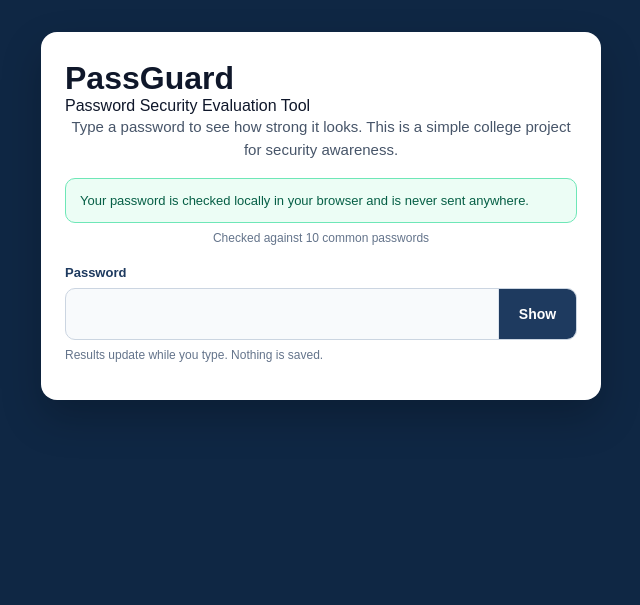
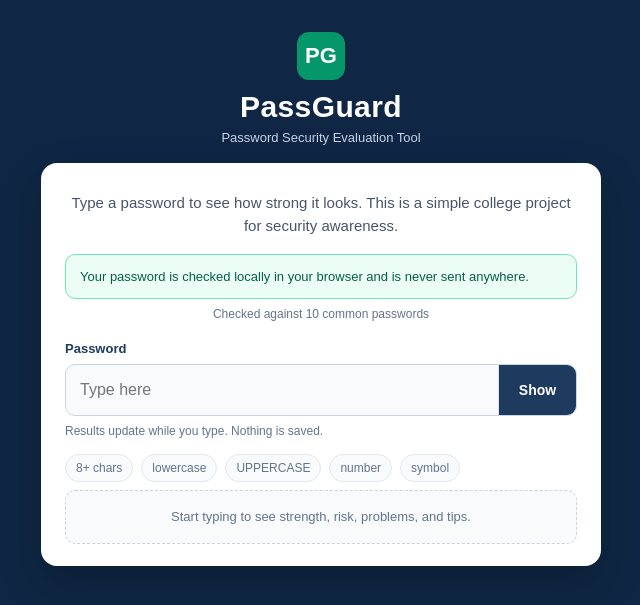
Before and after one commit to theashokjagarwal/CyberRotPasswordSecurity, a Flask app: page / in a window 1280 px wide. Shown: the top 605 px of the page, without its empty margins (319-959 px from the left). Run offline with Flask 3, Linux system fonts and the light colour scheme.

Commit message:
Update index.html

```diff
--- a/templates/index.html
+++ b/templates/index.html
@@ -8,9 +8,13 @@
 </head>
 <body>
     <div class="wrap">
-        <div class="card">
+        <div class="brand">
+            <div class="logo">PG</div>
             <h1>PassGuard</h1>
             <span class="tag">Password Security Evaluation Tool</span>
+        </div>
+
+        <div class="card">
             <p class="desc">Type a password to see how strong it looks. This is a simple college project for security awareness.</p>
 
             <p class="privacy">Your password is checked locally in your browser and is never sent anywhere.</p>
@@ -18,12 +22,23 @@
 
             <label for="pwd">Password</label>
             <div class="row">
-                <input id="pwd" type="password" autocomplete="off" spellcheck="false">
+                <input id="pwd" type="password" autocomplete="off" spellcheck="false" placeholder="Type here">
                 <button type="button" id="toggleBtn">Show</button>
             </div>
             <p class="hint">Results update while you type. Nothing is saved.</p>
 
+            <div class="checks">
+                <span id="chipLen" class="chip">8+ chars</span>
+                <span id="chipLow" class="chip">lowercase</span>
+                <span id="chipUp" class="chip">UPPERCASE</span>
+                <span id="chipNum" class="chip">number</span>
+                <span id="chipSym" class="chip">symbol</span>
+            </div>
+
+            <p id="empty" class="empty">Start typing to see strength, risk, problems, and tips.</p>
+
             <div id="results" class="results">
+                <div class="score-box">
                     <div class="score-line">
                         <span>Score</span>
                         <strong id="scoreText">0 / 100</strong>
@@ -31,18 +46,23 @@
                     <div class="bar-bg">
                         <div id="bar" class="bar"></div>
                     </div>
-
                     <div class="meta">
                         <span id="strengthBadge" class="badge">Strength: -</span>
                         <span id="riskBadge" class="badge">Risk: -</span>
                     </div>
+                </div>
 
+                <div class="cols">
+                    <div class="panel">
                         <h2>Problems detected</h2>
                         <ul id="problems"></ul>
                         <p id="noProblems" class="ok-text" style="display:none;">No major problems found.</p>
-
+                    </div>
+                    <div class="panel">
                         <h2>Suggestions</h2>
                         <ul id="tips"></ul>
+                    </div>
+                </div>
 
                 <p class="note">This is an educational estimate, not a scientifically exact measurement. Use it to learn, not as a guarantee.</p>
             </div>
@@ -65,6 +85,12 @@
         var problemsBox = document.getElementById("problems");
         var tipsBox = document.getElementById("tips");
         var noProblems = document.getElementById("noProblems");
+        var emptyBox = document.getElementById("empty");
+        var chipLen = document.getElementById("chipLen");
+        var chipLow = document.getElementById("chipLow");
+        var chipUp = document.getElementById("chipUp");
+        var chipNum = document.getElementById("chipNum");
+        var chipSym = document.getElementById("chipSym");
 
         function toggleShow() {
             if (pwd.type === "password") {
@@ -169,79 +195,35 @@
 
         function getScore(p, problems) {
             var score = 0;
-
-            if (p.length >= 8) {
-                score = score + 20;
+            if (p.length >= 8) { score = score + 20; }
+            if (p.length >= 12) { score = score + 15; }
+            if (p.length >= 16) { score = score + 10; }
+            if (hasLower(p)) { score = score + 10; }
+            if (hasUpper(p)) { score = score + 10; }
+            if (hasNumber(p)) { score = score + 10; }
+            if (hasSpecial(p)) { score = score + 15; }
+            if (checkRepeat(p) !== "") { score = score - 15; }
+            if (checkSequence(p) !== "") { score = score - 15; }
+            if (checkPredictable(p) !== "") { score = score - 15; }
+            if (p.length < 8) { score = score - 20; }
+            if (score < 0) { score = 0; }
+            if (score > 100) { score = 100; }
+            if (checkCommon(p) !== "") {
+                if (score > 10) { score = 10; }
             }
-            if (p.length >= 12) {
-                score = score + 15;
-            }
-            if (p.length >= 16) {
-                score = score + 10;
-            }
-
-            if (hasLower(p)) {
-                score = score + 10;
-            }
-            if (hasUpper(p)) {
-                score = score + 10;
-            }
-            if (hasNumber(p)) {
-                score = score + 10;
-            }
-            if (hasSpecial(p)) {
-                score = score + 15;
-            }
-
-            if (checkRepeat(p) !== "") {
-                score = score - 15;
-            }
-            if (checkSequence(p) !== "") {
-                score = score - 15;
-            }
-            if (checkPredictable(p) !== "") {
-                score = score - 15;
-            }
-            if (p.length < 8) {
-                score = score - 20;
-            }
-
-            if (score < 0) {
-                score = 0;
-            }
-            if (score > 100) {
-                score = 100;
-            }
-
-            if (checkCommon(p) !== "") {
-                if (score > 10) {
-                    score = 10;
-                }
-            }
-
             return score;
         }
 
         function strengthName(score) {
-            if (score < 25) {
-                return "Very Weak";
-            }
-            if (score < 50) {
-                return "Weak";
-            }
-            if (score < 75) {
-                return "Medium";
-            }
+            if (score < 25) { return "Very Weak"; }
+            if (score < 50) { return "Weak"; }
+            if (score < 75) { return "Medium"; }
             return "Strong";
         }
 
         function riskName(score) {
-            if (score < 50) {
-                return "High";
-            }
-            if (score < 75) {
-                return "Medium";
-            }
+            if (score < 50) { return "High"; }
+            if (score < 75) { return "Medium"; }
             return "Low";
         }
 
@@ -250,10 +232,22 @@
 
             if (p.length === 0) {
                 results.className = "results";
+                emptyBox.className = "empty";
+                chipLen.className = "chip";
+                chipLow.className = "chip";
+                chipUp.className = "chip";
+                chipNum.className = "chip";
+                chipSym.className = "chip";
                 return;
             }
 
+            emptyBox.className = "empty hide";
             results.className = "results show";
+            chipLen.className = p.length >= 8 ? "chip on" : "chip";
+            chipLow.className = hasLower(p) ? "chip on" : "chip";
+            chipUp.className = hasUpper(p) ? "chip on" : "chip";
+            chipNum.className = hasNumber(p) ? "chip on" : "chip";
+            chipSym.className = hasSpecial(p) ? "chip on" : "chip";
 
             var problems = [];
             var tips = [];
@@ -309,7 +303,6 @@
             }
 
             var score = getScore(p, problems);
-
             scoreText.textContent = score + " / 100";
             bar.style.width = score + "%";
             bar.className = "bar";
@@ -321,8 +314,6 @@
 
             strengthBadge.textContent = "Strength: " + strengthName(score);
             riskBadge.textContent = "Risk: " + riskName(score);
-            strengthBadge.className = "badge";
-            riskBadge.className = "badge";
             if (score < 50) {
                 strengthBadge.className = "badge bad";
                 riskBadge.className = "badge bad";
@@ -336,7 +327,6 @@
 
             problemsBox.innerHTML = "";
             tipsBox.innerHTML = "";
-
             var i;
             if (problems.length === 0) {
                 noProblems.style.display = "block";
```
Lines whose indentation alone changed are shown as unchanged.
